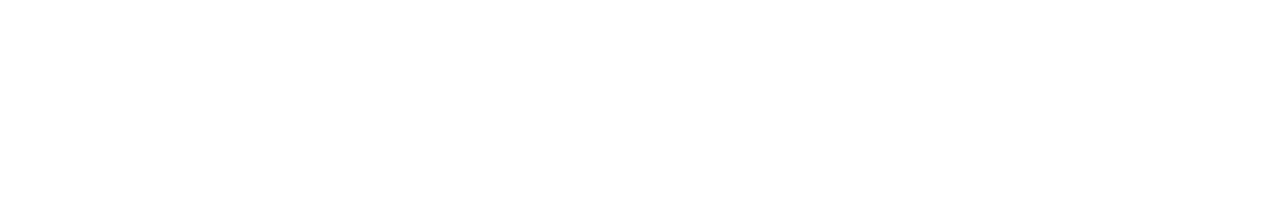
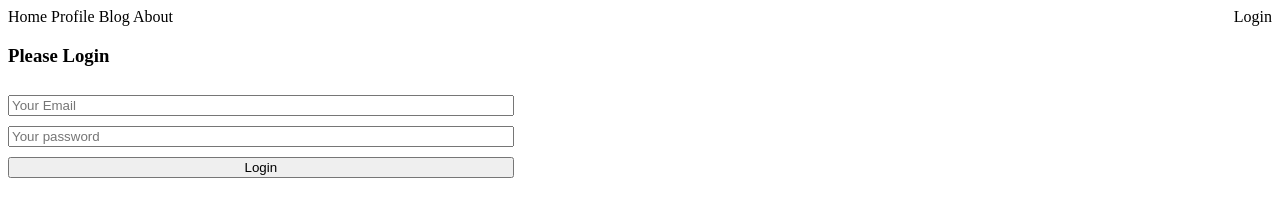
Before and after one commit to msahrana/login-form, a plain HTML site: page index.html in a window 1280 px wide. Drawn offline with Linux system fonts and the light colour scheme.

Commit message:
login form is updated

```diff
--- a/index.html
+++ b/index.html
@@ -4,15 +4,41 @@
     <meta charset="UTF-8">
     <meta name="viewport" content="width=device-width, initial-scale=1.0">
     <title>Login Form</title>
+    <style>
+        nav{
+            display: flex;
+            justify-content: space-between;
+        }
+        nav a{
+            text-decoration: none;
+            color: black;
+        }
+        .Login-form{
+            display: flex;
+            flex-direction: column;
+            width: 40%;
+        }
+        .Login-form input{
+            margin-top: 10px;
+        }
+    </style>
 </head>
 <body>
     <Nav>
-        <a href="Home"></a>
-        <a href="Profile"></a>
-        <a href="Blog"></a>
-        <a href="About"></a>
-        <a href="Login"></a>
+        <div>
+            <a href="">Home</a>
+            <a href="">Profile</a>
+            <a href="">Blog</a>
+            <a href="">About</a>
+        </div>
+        <a href="">Login</a>
     </Nav>
-    <h3></h3>
+
+    <form class="Login-form">
+        <h3>Please Login</h3>
+        <input type="email" name="" id="" placeholder="Your Email" required>
+        <input type="password" name="" id="" placeholder="Your password" required>
+        <input type="submit" value="Login">
+    </form>
 </body>
 </html>
```
